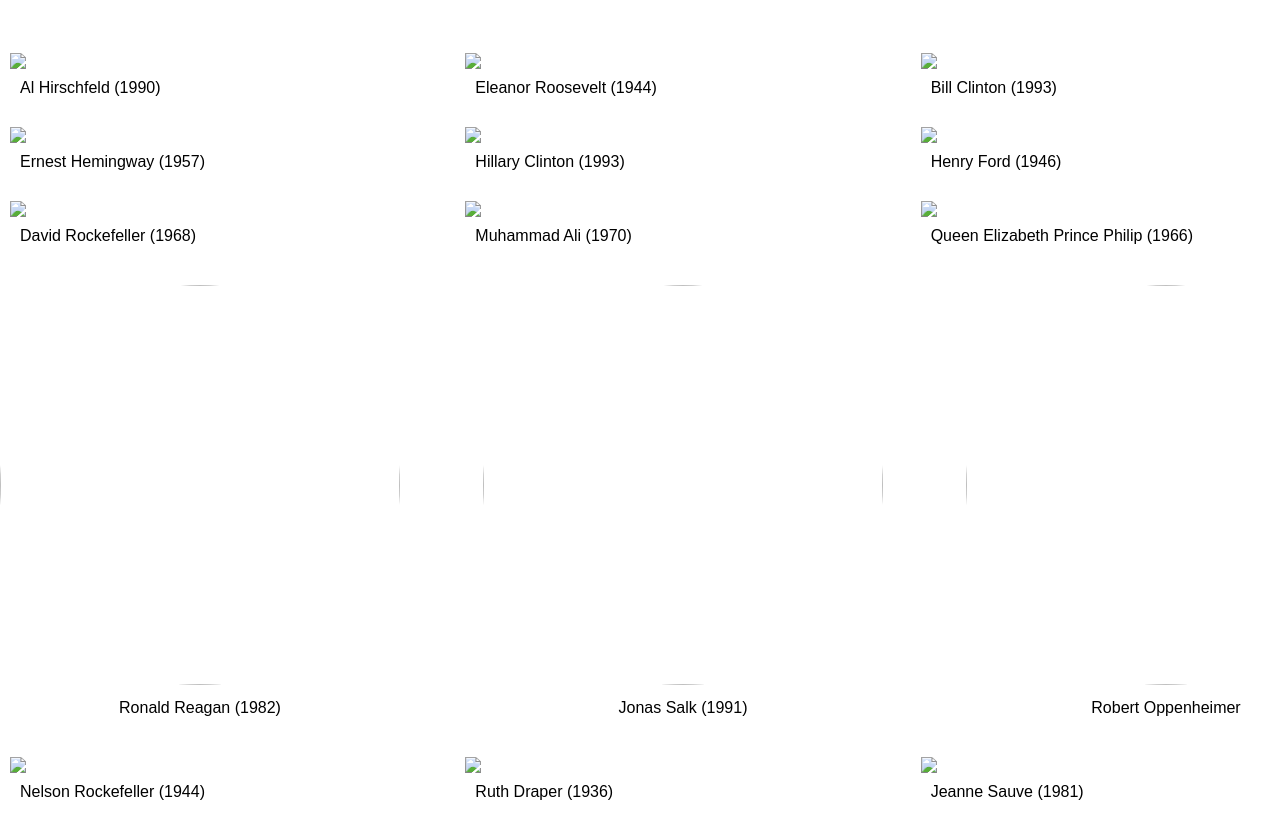
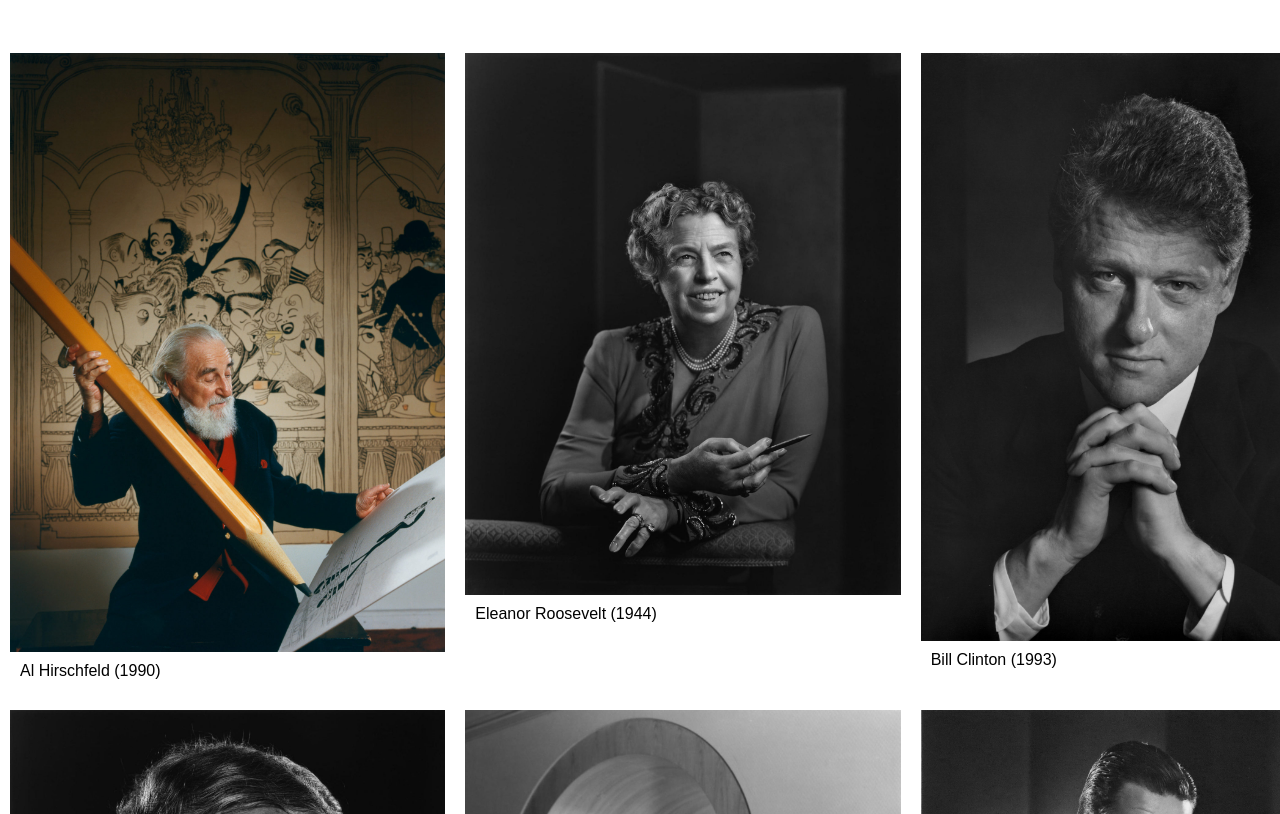
Before and after one commit to naregevorgyan/Assignment-6, a plain HTML site: page gallery.html in a window 1280 px wide. Shown: the part 220-1034 px from the top of the page. Drawn offline with Linux system fonts and the light colour scheme; the site is published under a folder, as on GitHub Pages, so addresses that start at the root find nothing.

Commit message:
Update gallery.html

```diff
--- a/gallery.html
+++ b/gallery.html
@@ -28,15 +28,15 @@
     <section id="regular-gallery">
         <div class="gallery-row">
             <div class="gallery-img">
-                <img src="/images/Yousuf-Karsh-Al-Hirschfeld-1990-1424x1960.jpeg">
+                <img src="./images/Yousuf-Karsh-Al-Hirschfeld-1990-1424x1960.jpeg">
                 <p class="caption">Al Hirschfeld (1990)</p>
             </div>
             <div class="gallery-img">
-                <img src="/images/Yousuf-Karsh-Eleanor-Roosevelt-1944-1574x1960.jpeg">
+                <img src="./images/Yousuf-Karsh-Eleanor-Roosevelt-1944-1574x1960.jpeg">
                 <p class="caption">Eleanor Roosevelt (1944)</p>
             </div>
             <div class="gallery-img">
-                <img src="/images/Yousuf-Karsh-Bill-Clinton-1993-1451x1960.jpeg">
+                <img src="./images/Yousuf-Karsh-Bill-Clinton-1993-1451x1960.jpeg">
                 <p class="caption">Bill Clinton (1993)</p>
             </div>
         </div>
@@ -45,15 +45,15 @@
     <section id="regular-gallery">
         <div class="gallery-row">
             <div class="gallery-img">
-                <img src="/images/Yousuf-Karsh-Ernest-Hemingway-1957-1558x1960.jpeg">
+                <img src="./images/Yousuf-Karsh-Ernest-Hemingway-1957-1558x1960.jpeg">
                 <p class="caption">Ernest Hemingway (1957)</p>
             </div>
             <div class="gallery-img">
-                <img src="/images/Yousuf-Karsh-Hillary-Clinton-1993-1297x1960.jpeg">
+                <img src="./images/Yousuf-Karsh-Hillary-Clinton-1993-1297x1960.jpeg">
                 <p class="caption">Hillary Clinton (1993)</p>
             </div>
             <div class="gallery-img">
-                <img src="/images/Yousuf-Karsh-Henry-Ford-1946-1544x1960.jpeg">
+                <img src="./images/Yousuf-Karsh-Henry-Ford-1946-1544x1960.jpeg">
                 <p class="caption">Henry Ford (1946)</p>
             </div>
         </div>
@@ -62,15 +62,15 @@
     <section id="regular-gallery">
         <div class="gallery-row">
             <div class="gallery-img">
-                <img src="/images/Yousuf-Karsh-David-Rockefeller-1968-1561x1960.jpeg">
+                <img src="./images/Yousuf-Karsh-David-Rockefeller-1968-1561x1960.jpeg">
                 <p class="caption">David Rockefeller (1968)</p>
             </div>
             <div class="gallery-img">
-                <img src="/images/Yousuf-Karsh-Muhammad-Ali-1970-1563x1960.jpeg">
+                <img src="./images/Yousuf-Karsh-Muhammad-Ali-1970-1563x1960.jpeg">
                 <p class="caption">Muhammad Ali (1970)</p>
             </div>
             <div class="gallery-img">
-                <img src="/images/Yousuf-Karsh-Queen-Elizabeth-Prince-Philip-1966-1576x1960.jpeg">
+                <img src="./images/Yousuf-Karsh-Queen-Elizabeth-Prince-Philip-1966-1576x1960.jpeg">
                 <p class="caption">Queen Elizabeth Prince Philip (1966)</p>
             </div>
         </div>
@@ -79,15 +79,15 @@
     <section id="about">
         <div class="round-images">
             <div class="round-hover">
-                <img class="round-image" src="/images/Yousuf-Karsh-Ronald-Reagan-1982-01-1566x1960.jpeg" width="400px" height="400px">
+                <img class="round-image" src="./images/Yousuf-Karsh-Ronald-Reagan-1982-01-1566x1960.jpeg" width="400px" height="400px">
                 <p class="caption">Ronald Reagan (1982)</p>
             </div>
             <div class="round-hover">
-                <img class="round-image" src="/images/Yousuf-Karsh-Jonas-Salk-1991-1522x1960.jpeg" width="400px" height="400px">
+                <img class="round-image" src="./images/Yousuf-Karsh-Jonas-Salk-1991-1522x1960.jpeg" width="400px" height="400px">
                 <p class="caption">Jonas Salk (1991)</p>
             </div>
             <div class="round-hover">
-                <img class="round-image" src="/images/Yousuf-Karsh-Robert-Oppenheimer-new-01-1530x1960.jpeg" width="400px" height="400px">
+                <img class="round-image" src="./images/Yousuf-Karsh-Robert-Oppenheimer-new-01-1530x1960.jpeg" width="400px" height="400px">
                 <p class="caption">Robert Oppenheimer</p>
             </div>
         </div>
@@ -96,15 +96,15 @@
     <section id="regular-gallery">
         <div class="gallery-row">
             <div class="gallery-img">
-                <img src="/images/Yousuf-Karsh-Nelson-Rockefeller-1944-1554x1960.jpeg">
+                <img src="./images/Yousuf-Karsh-Nelson-Rockefeller-1944-1554x1960.jpeg">
                 <p class="caption">Nelson Rockefeller (1944)</p>
             </div>
             <div class="gallery-img">
-                <img src="/images/Yousuf-Karsh-Ruth-Draper-1936h-1413x1960.jpeg">
+                <img src="./images/Yousuf-Karsh-Ruth-Draper-1936h-1413x1960.jpeg">
                 <p class="caption">Ruth Draper (1936)</p>
             </div>
             <div class="gallery-img">
-                <img src="/images/Yousuf-Karsh-Jeanne-Sauve-1981-1563x1960.jpeg">
+                <img src="./images/Yousuf-Karsh-Jeanne-Sauve-1981-1563x1960.jpeg">
                 <p class="caption">Jeanne Sauve (1981)</p>
             </div>
         </div>
```
